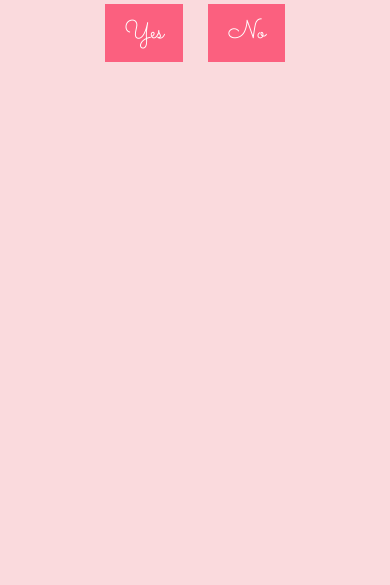
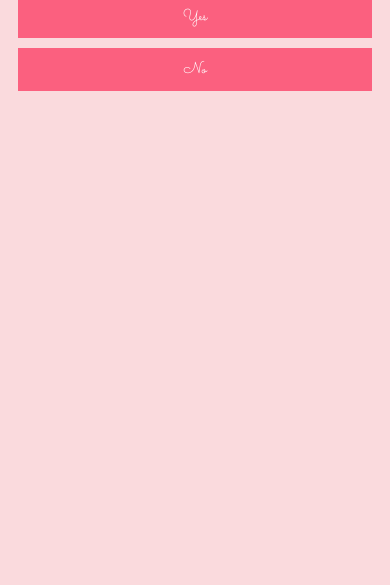
Before and after one commit to Bennnzz/Monkaz, a plain HTML site: page index.html in a window 390 px wide. Shown: the part 295-880 px from the top of the page. Drawn offline with Linux system fonts and the light colour scheme; a web font is replaced by a local one.

Commit message:
rawdawdawd

```diff
--- a/style.css
+++ b/style.css
@@ -14,6 +14,7 @@ body {
 
     height: 100vh;
     background-color: #FADADD; /* Set background color to light pink */
+    padding: 10px;
 }
 
 #container {
@@ -151,3 +152,33 @@ textarea {
     opacity: 1;
 
 }
+
+@media (max-width: 600px) {
+
+    #envelope {
+
+        max-width: 90%; /* Use 90% of the screen width on small devices */
+
+    }
+
+
+    #question p {
+
+        font-size: 1.2em; /* Increase font size for better readability */
+
+    }
+
+
+    button {
+
+        width: 100%; /* Make buttons full width */
+
+        padding: 10px; /* Add padding for better touch targets */
+
+        font-size: 1em; /* Increase font size for buttons */
+
+        margin: 5px 0; /* Space between buttons */
+
+    }
+
+}
```
